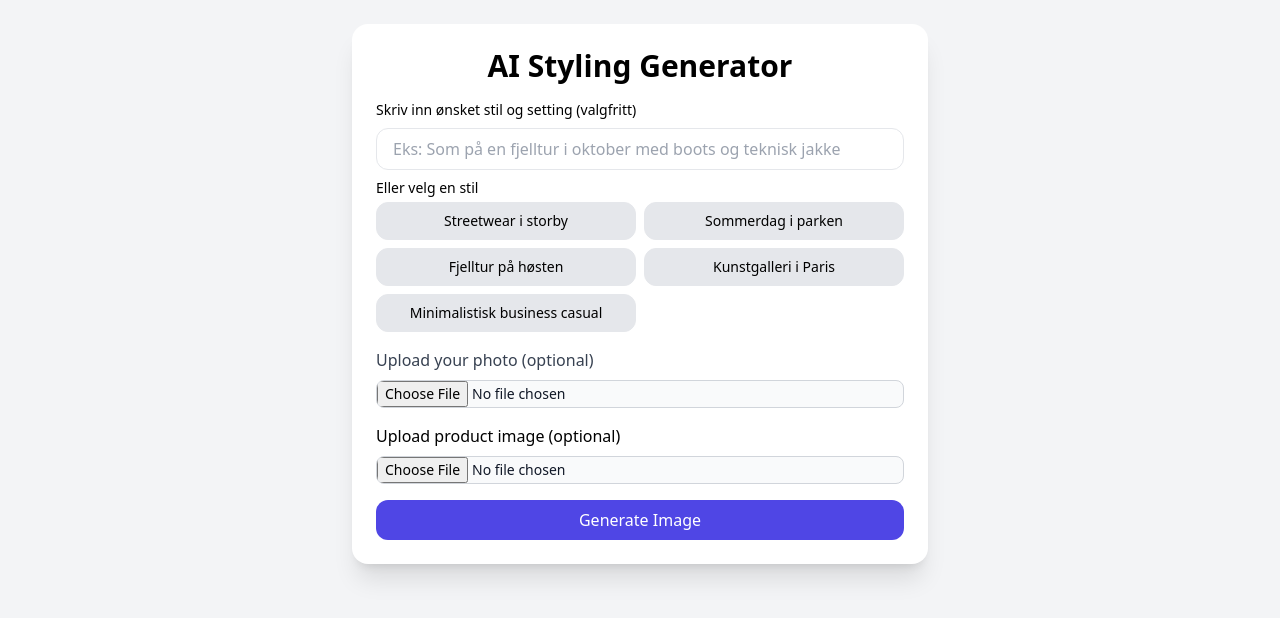
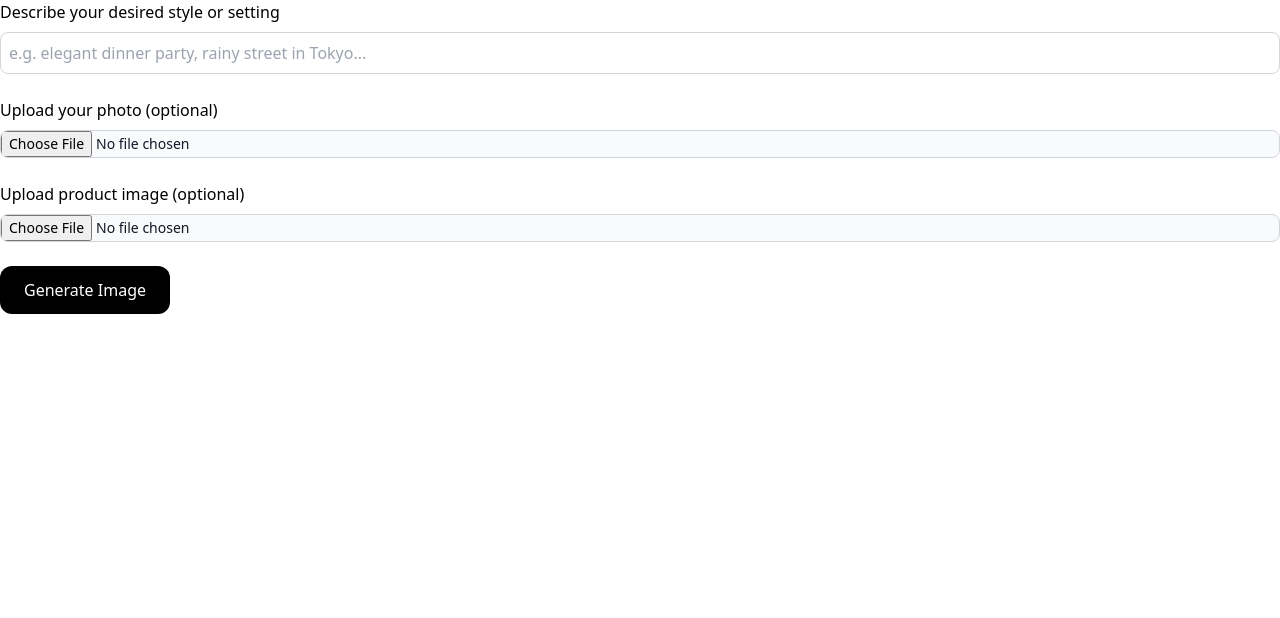
Before and after one commit to hflaten/aistyling-frontend, a React (Vite) app: page / in a window 1280 px wide. Shown: the top 618 px of the page. Built offline with nearby package versions, Linux system fonts and the light colour scheme; the HTML template or start-up script is replaced by a standard one.

Commit message:
Oppdatert ImageGenerator med autoPrompt, bildeopplasting og nytt grensesnitt

```diff
--- a/src/components/ProductImageUploader.tsx
+++ b/src/components/ProductImageUploader.tsx
@@ -1,11 +1,9 @@
-import { ChangeEvent } from "react";
-
 type ProductImageUploaderProps = {
   onImageSelect: (file: File | null) => void;
 };
 
 export default function ProductImageUploader({ onImageSelect }: ProductImageUploaderProps) {
-  const handleFileChange = (e: ChangeEvent<HTMLInputElement>) => {
+  const handleFileChange = (e: React.ChangeEvent<HTMLInputElement>) => {
     const file = e.target.files?.[0] ?? null;
     onImageSelect(file);
   };
--- a/src/components/PromptBuilder.tsx
+++ b/src/components/PromptBuilder.tsx
@@ -1,64 +1,25 @@
-import { useEffect, useState } from "react";
+import { ChangeEvent } from "react";
 
-interface PromptBuilderProps {
+type PromptBuilderProps = {
   prompt: string;
-  onPromptChange: (newPrompt: string) => void;
-  autoPrompt?: string;
-}
+  setPrompt: (value: string) => void;
+};
 
-const predefinedStyles = [
-  "Streetwear i storby",
-  "Sommerdag i parken",
-  "Fjelltur på høsten",
-  "Kunstgalleri i Paris",
-  "Minimalistisk business casual",
-];
-
-export default function PromptBuilder({ prompt, onPromptChange, autoPrompt }: PromptBuilderProps) {
-  const [selectedStyle, setSelectedStyle] = useState("");
-
-  useEffect(() => {
-    if (autoPrompt) {
-      onPromptChange(autoPrompt);
-      setSelectedStyle("");
-    }
-  }, [autoPrompt]);
-
-  const handleStyleSelect = (style: string) => {
-    setSelectedStyle(style);
-    onPromptChange(style);
+export default function PromptBuilder({ prompt, setPrompt }: PromptBuilderProps) {
+  const handleChange = (e: ChangeEvent<HTMLInputElement>) => {
+    setPrompt(e.target.value);
   };
 
   return (
-    <div className="space-y-2">
-      <label className="block text-sm font-medium">Skriv inn ønsket stil og setting (valgfritt)</label>
+    <div>
+      <label className="block mb-2 font-medium">Describe your desired style or setting</label>
       <input
         type="text"
         value={prompt}
-        onChange={(e) => {
-          onPromptChange(e.target.value);
-          setSelectedStyle("");
-        }}
-        placeholder="Eks: Som på en fjelltur i oktober med boots og teknisk jakke"
-        className="w-full px-4 py-2 border rounded-xl focus:outline-none focus:ring-2 focus:ring-indigo-400"
+        onChange={handleChange}
+        placeholder="e.g. elegant dinner party, rainy street in Tokyo..."
+        className="w-full border border-gray-300 rounded-lg p-2 focus:outline-none focus:ring-2 focus:ring-black"
       />
-
-      <div>
-        <label className="block text-sm font-medium mt-2">Eller velg en stil</label>
-        <div className="grid grid-cols-2 gap-2 mt-1">
-          {predefinedStyles.map((style) => (
-            <button
-              key={style}
-              onClick={() => handleStyleSelect(style)}
-              className={`px-3 py-2 text-sm rounded-xl border transition ${
-                selectedStyle === style ? "bg-indigo-600 text-white" : "bg-gray-200 hover:bg-gray-300"
-              }`}
-            >
-              {style}
-            </button>
-          ))}
-        </div>
-      </div>
     </div>
   );
 }
--- a/src/components/UserImageUploader.tsx
+++ b/src/components/UserImageUploader.tsx
@@ -1,19 +1,16 @@
-// src/components/UserImageUploader.tsx
-import { ChangeEvent } from "react";
-
 type UserImageUploaderProps = {
   onImageSelect: (file: File | null) => void;
 };
 
 export default function UserImageUploader({ onImageSelect }: UserImageUploaderProps) {
-  const handleFileChange = (e: ChangeEvent<HTMLInputElement>) => {
+  const handleFileChange = (e: React.ChangeEvent<HTMLInputElement>) => {
     const file = e.target.files?.[0] ?? null;
     onImageSelect(file);
   };
 
   return (
     <div>
-      <label className="block mb-2 font-medium text-gray-700">Upload your photo (optional)</label>
+      <label className="block mb-2 font-medium">Upload your photo (optional)</label>
       <input
         type="file"
         accept="image/*"
--- a/src/features/imagegen/ImageGenerator.tsx
+++ b/src/features/imagegen/ImageGenerator.tsx
@@ -1,27 +1,32 @@
-import { useState } from "react";
-import { generateImage } from "../../services/api";
-import { formatError } from "../../shared/utils/formatError";
+import { useState, useEffect } from "react";
+
 import PromptBuilder from "../../components/PromptBuilder";
 import UserImageUploader from "../../components/UserImageUploader";
 import ProductImageUploader from "../../components/ProductImageUploader";
+import { generateImage } from "../../services/api";
+import { formatError } from "../../shared/utils/formatError";
 
 export default function ImageGenerator() {
   const [prompt, setPrompt] = useState("");
-  const [autoPrompt, setAutoPrompt] = useState<string | undefined>();
-  const [imageUrls, setImageUrls] = useState<string[]>([]);
-  const [loading, setLoading] = useState(false);
-  const [error, setError] = useState<string | null>(null);
+  const [autoPrompt, setAutoPrompt] = useState("");
   const [userImage, setUserImage] = useState<File | null>(null);
   const [productImage, setProductImage] = useState<File | null>(null);
+  const [imageUrls, setImageUrls] = useState<string[]>([]);
+  const [error, setError] = useState<string | null>(null);
+  const [loading, setLoading] = useState(false);
+
+  useEffect(() => {
+    if (productImage) {
+      // Eksempel på automatisk generert prompt basert på produktbilde
+      setAutoPrompt("Minimalistisk sommerantrekk i bymiljø");
+    }
+  }, [productImage]);
 
   const handleGenerate = async () => {
-    if (!prompt.trim()) {
+    const finalPrompt = prompt.trim() !== "" ? prompt : autoPrompt;
+
+    if (!finalPrompt) {
       setError("Prompt cannot be empty.");
-      return;
-    }
-
-    if (!userImage || !productImage) {
-      setError("Please upload both your photo and a product image.");
       return;
     }
 
@@ -30,7 +35,7 @@ export default function ImageGenerator() {
     setImageUrls([]);
 
     try {
-      const urls = await generateImage(prompt, userImage, productImage);
+      const urls = await generateImage(finalPrompt, userImage ?? undefined, productImage ?? undefined);
       setImageUrls(urls);
     } catch (err: any) {
       console.error("Image generation error:", err);
@@ -41,37 +46,30 @@ export default function ImageGenerator() {
   };
 
   return (
-    <div className="min-h-screen bg-gray-100 p-6">
-      <div className="max-w-xl mx-auto bg-white p-6 rounded-2xl shadow-xl space-y-4">
-        <h1 className="text-3xl font-bold text-center">AI Styling Generator</h1>
-
-        <PromptBuilder prompt={prompt} onPromptChange={setPrompt} autoPrompt={autoPrompt} />
-
+    <div className="space-y-6">
+      <PromptBuilder prompt={prompt} setPrompt={setPrompt} />
       <UserImageUploader onImageSelect={setUserImage} />
       <ProductImageUploader onImageSelect={setProductImage} />
 
       <button
         onClick={handleGenerate}
-          className="w-full bg-indigo-600 hover:bg-indigo-700 text-white font-medium py-2 px-4 rounded-xl transition"
+        className="px-6 py-3 text-white bg-black rounded-xl hover:bg-gray-800"
         disabled={loading}
       >
         {loading ? "Generating..." : "Generate Image"}
       </button>
 
-        {error && <p className="text-red-500 text-center">{error}</p>}
+      {error && <div className="text-red-500 font-medium">{error}</div>}
 
-        {imageUrls.length > 0 && (
-          <div className="grid grid-cols-1 sm:grid-cols-2 gap-4">
+      <div className="grid grid-cols-1 md:grid-cols-2 gap-4">
         {imageUrls.map((url, index) => (
           <img
             key={index}
             src={url}
-                alt={`Generated ${index + 1}`}
-                className="rounded-xl border shadow"
+            alt={`Generated result ${index + 1}`}
+            className="w-full rounded-xl border"
           />
         ))}
-          </div>
-        )}
       </div>
     </div>
   );
```
Lines whose indentation alone changed are shown as unchanged.
